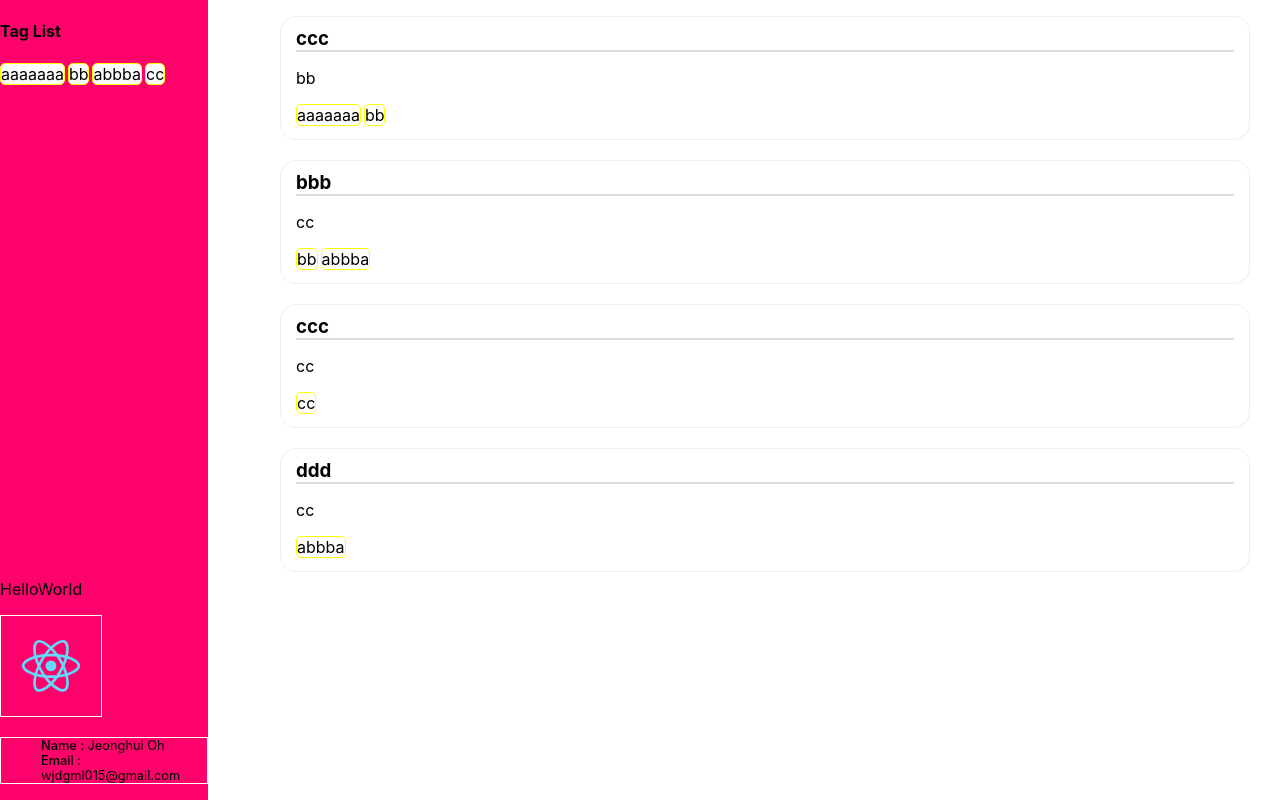
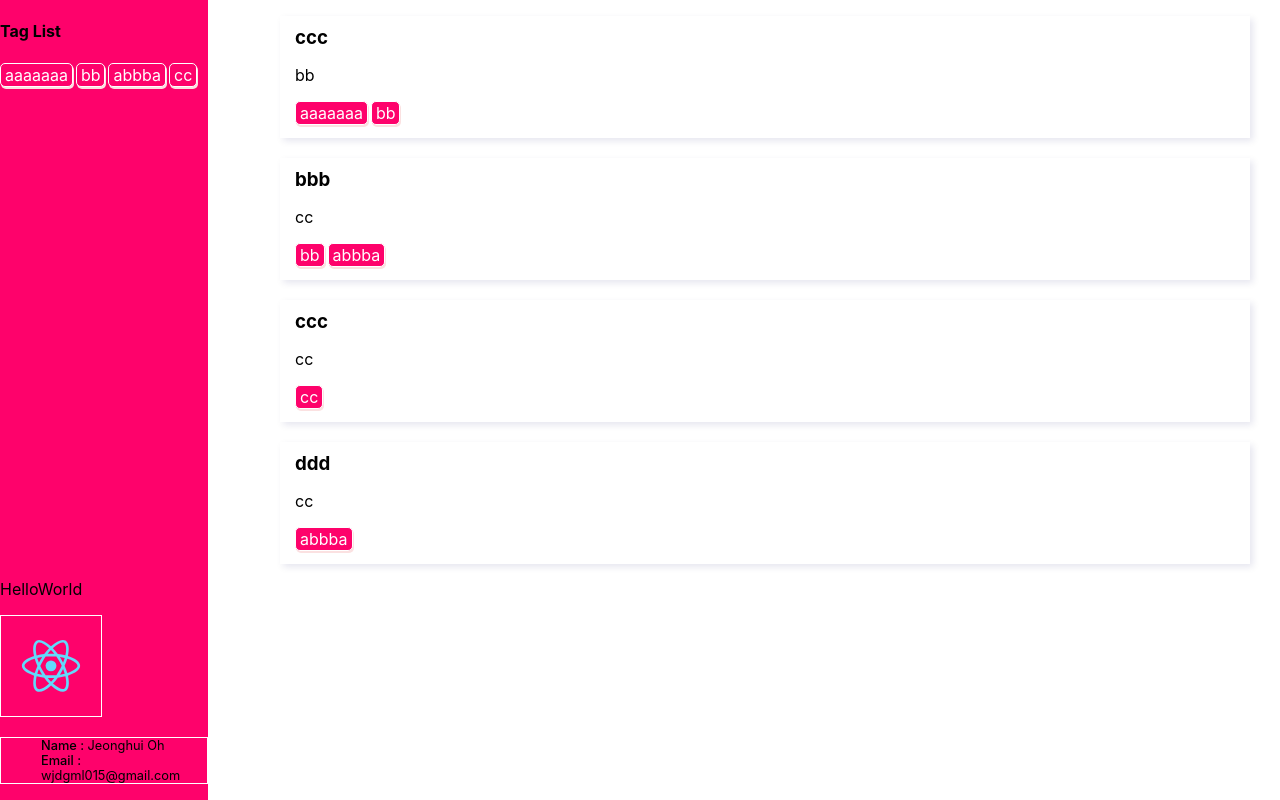
Before and after one commit to 5JJ/my-blog, a React (Create React App) app: page / in a window 1280 px wide. Built offline with nearby package versions, Linux system fonts and the light colour scheme.

Commit message:
태그(checked, unchecked), 컨텐츠가 없는 경우 안내사항 css 수정 및 추가

```diff
--- a/src/index.scss
+++ b/src/index.scss
@@ -65,17 +65,22 @@
 
    .content-page{
      margin-bottom: 20px;
-     border: 1px solid #eee;
-     border-radius: 1rem;
      padding: 10px 15px;
+     box-shadow: 3px 3px 7px 0px rgba(0, 0, 102, .1);
 
      .title{
        margin: 0;
-       border-bottom: 2px solid #ddd;
      }
      .content{
 
      }
+   }
+   .content-empty{
+    padding: 30px 20px;
+    box-shadow: 2px 2px 1px 2px rgba(0, 0, 102, 0.1);
+    font-size: 20px;
+    font-weight: bold;
+    color: cornflowerblue;
    }
  }
 
@@ -86,16 +91,20 @@
     }
    }
    $tag-checked-color-set : (
-    border-color: yellow,
-    background-color: white,
+    border-color: white,
+    background-color: $main-color,
+    color: white,
+    box-shadow: 1px 2px 0px 0px #fbe1e1,
    );
    $tag-unchecked-color-set : (
-    border-color: black,
-    background-color: #999,
+    border-color: $main-color,
+    background-color: white,
+    box-shadow: 1px 2px 0px 0px #960e0e,
    );
    .tag{
+    margin: 0 3px 3px 0;
+    padding: 1px 4px;
      border: 1px solid;
-     margin: 0 3px 3px 0;
      border-radius: 5px;
      display: inline-block;
      cursor: pointer;
```
